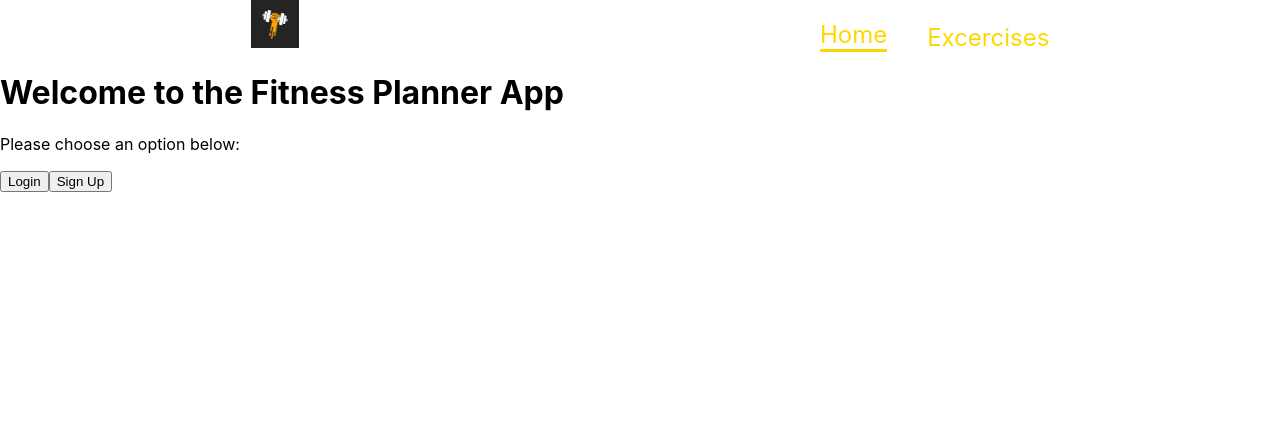
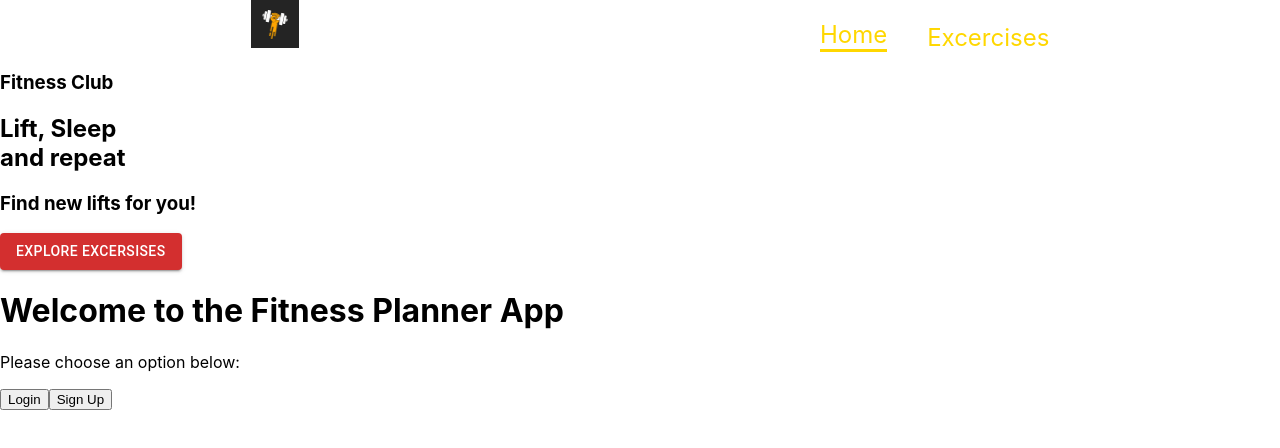
Before and after one commit to Andrew-Acin/Fitness-Planner, a React (Create React App) app in the folder frontend/: page / in a window 1280 px wide. Shown: the top 448 px of the page. Built offline with nearby package versions, Linux system fonts and the light colour scheme.

Commit message:
navbar and new components

```diff
--- /dev/null
+++ b/frontend/src/components/Banner.js
@@ -0,0 +1,21 @@
+import { Button } from '@mui/material'
+import React from 'react'
+
+const Banner = () => {
+  return (
+    <div>
+        <h3>
+            Fitness Club
+        </h3>
+        <h2>
+            Lift, Sleep <br/> and repeat
+        </h2>
+        <h3>
+            Find new lifts for you!
+        </h3>
+        <Button variant="contained" color="error" href="#excercises">Explore Excersises</Button>
+    </div>
+  )
+}
+
+export default Banner
--- a/frontend/src/pages/Home.js
+++ b/frontend/src/pages/Home.js
@@ -1,12 +1,14 @@
 import React from 'react';
 import { Link } from 'react-router-dom';
 import Navbar from '../components/Navbar';
+import Banner from '../components/Banner';
 // import './Home.css';  // Import the CSS file
 
 function Home() {
   return (
     <div>
       <Navbar/>
+      <Banner/>
       <h1>Welcome to the Fitness Planner App</h1>
       <p>Please choose an option below:</p>
       <Link to="/login">
```
Also changed, not shown: frontend/src/components/Excercises.js (added, +9 -0 lines), frontend/src/components/SearchExcersises.js (added, +9 -0 lines).
